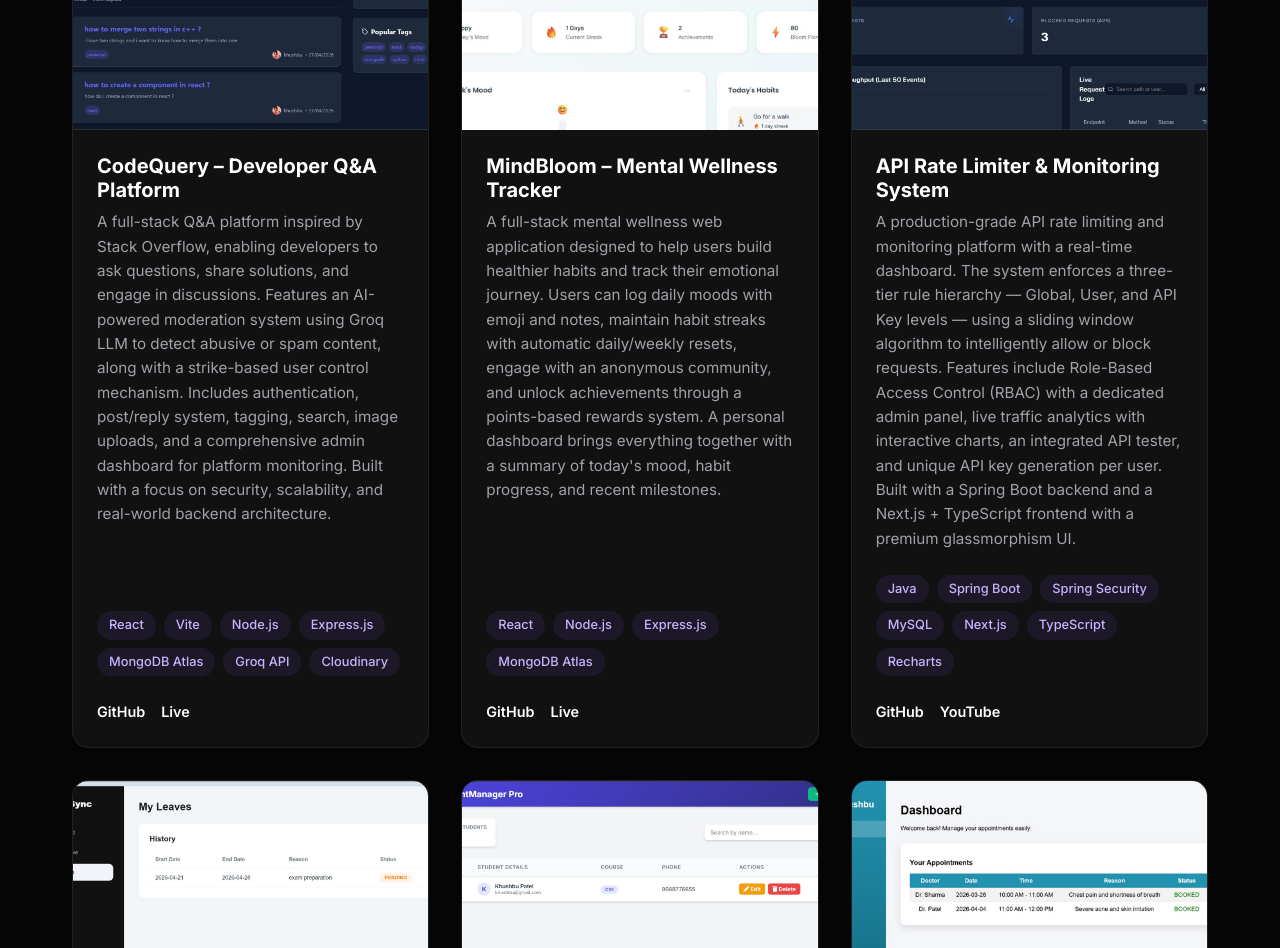
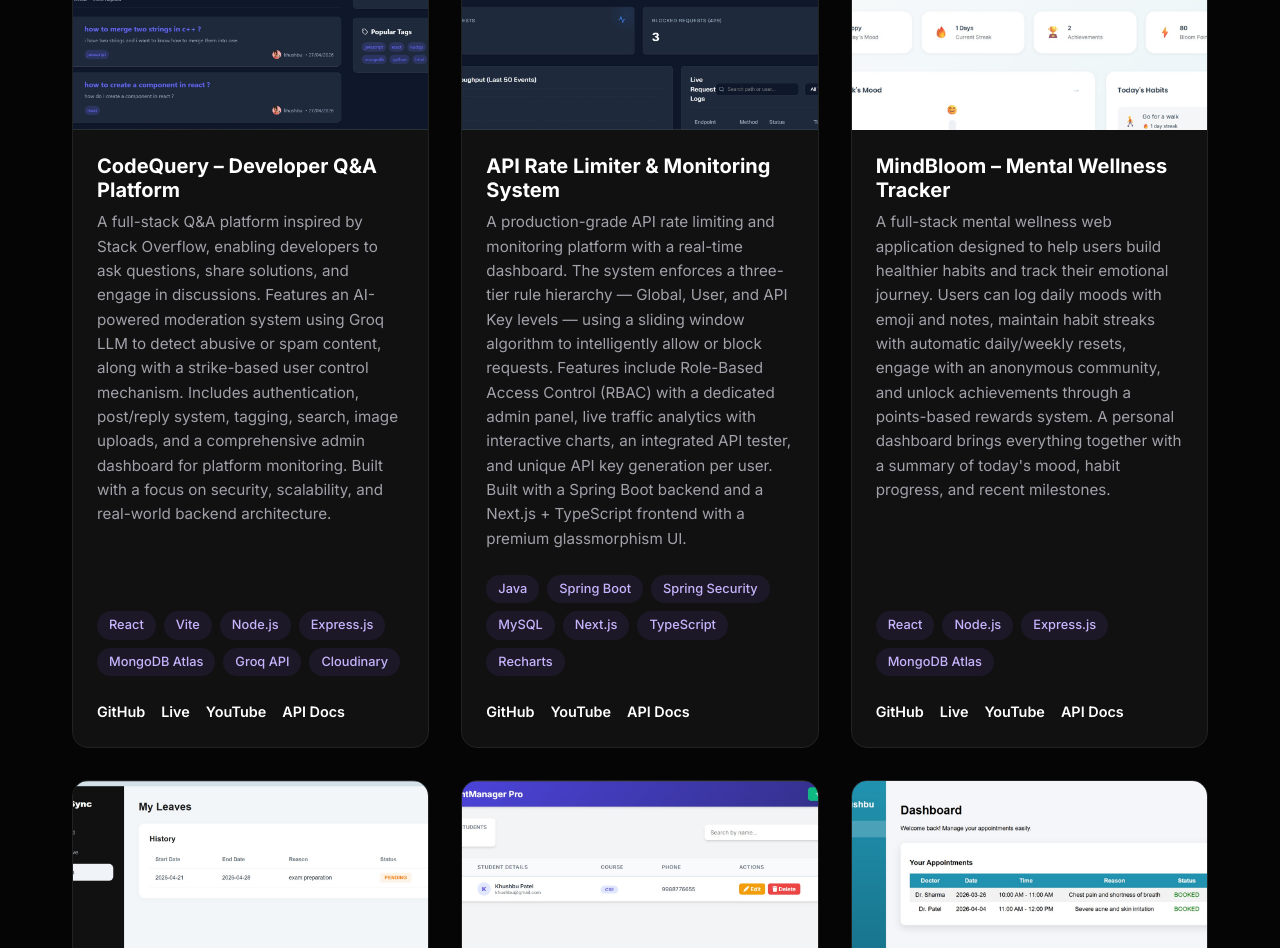
Before and after one commit to Khushbu696/Portfolio, a Next.js app: page /projects in a window 1280 px wide. Shown: the part 520-1468 px from the top of the page. Built offline with nearby package versions, Linux system fonts and the light colour scheme.

Commit message:
updated the resume and projects to include youtube demo videos and api documentation links

```diff
--- a/src/app/page.tsx
+++ b/src/app/page.tsx
@@ -148,6 +148,7 @@
               stack={["React", "Vite", "Node.js", "Express.js", "MongoDB Atlas", "Groq API", "Cloudinary"]}
               githubUrl='https://github.com/Khushbu696/CodeQuery'
               liveUrl="https://codequery-app.netlify.app/"
+              apiDocUrl="https://documenter.getpostman.com/view/39216679/2sBXwnsrid"
             />
             <ProjectCard
               title="API Rate Limiter & Monitoring System"
@@ -155,6 +156,7 @@
               image="/projects/rate_limiter.jpeg"
               stack={["Java", "Spring Boot", "Spring Security", "MySQL", "Next.js", "TypeScript", "Recharts"]}
               githubUrl="https://github.com/Khushbu696/Rate_Limiter"
+              apiDocUrl="https://documenter.getpostman.com/view/39216679/2sBXqCNiTR"
             />
           </div>
           <div className={styles.viewAllWrapper}>
--- a/src/app/projects/ProjectsClient.tsx
+++ b/src/app/projects/ProjectsClient.tsx
@@ -12,6 +12,7 @@
   githubUrl: string;
   liveUrl?: string;
   youtubeUrl?: string;
+  apiDocUrl?: string;
   category: string;
 }
 
@@ -54,6 +55,7 @@
               githubUrl={project.githubUrl}
               liveUrl={project.liveUrl}
               youtubeUrl={project.youtubeUrl}
+              apiDocUrl={project.apiDocUrl}
             />
           ))}
         </div>
--- a/src/app/projects/page.tsx
+++ b/src/app/projects/page.tsx
@@ -15,15 +15,8 @@
     stack: ["React", "Vite", "Node.js", "Express.js", "MongoDB Atlas", "Groq API", "Cloudinary"],
     githubUrl: 'https://github.com/Khushbu696/CodeQuery',
     liveUrl: 'https://codequery-app.netlify.app/',
-    category: 'MERN'
-  },
-  {
-    title: 'MindBloom – Mental Wellness Tracker',
-    description: "A full-stack mental wellness web application designed to help users build healthier habits and track their emotional journey. Users can log daily moods with emoji and notes, maintain habit streaks with automatic daily/weekly resets, engage with an anonymous community, and unlock achievements through a points-based rewards system. A personal dashboard brings everything together with a summary of today's mood, habit progress, and recent milestones.",
-    image: '/projects/mindbloom.png',
-    stack: ["React", "Node.js", "Express.js", "MongoDB Atlas"],
-    githubUrl: 'https://github.com/Khushbu696/MindBloom',
-    liveUrl: 'https://k-mindbloom.netlify.app',
+    youtubeUrl: 'https://youtu.be/lrIF9ft01cU',
+    apiDocUrl: 'https://documenter.getpostman.com/view/39216679/2sBXwnsrid',
     category: 'MERN'
   },
   {
@@ -33,7 +26,19 @@
     stack: ["Java", "Spring Boot", "Spring Security", "MySQL", "Next.js", "TypeScript", "Recharts"],
     githubUrl: 'https://github.com/Khushbu696/Rate_Limiter',
     youtubeUrl: 'https://youtu.be/ScePRdUNRNw?si=0iFxCy3brB3P__K5',
+    apiDocUrl: 'https://documenter.getpostman.com/view/39216679/2sBXqCNiTR',
     category: 'Java Full-Stack'
+  },
+  {
+    title: 'MindBloom – Mental Wellness Tracker',
+    description: "A full-stack mental wellness web application designed to help users build healthier habits and track their emotional journey. Users can log daily moods with emoji and notes, maintain habit streaks with automatic daily/weekly resets, engage with an anonymous community, and unlock achievements through a points-based rewards system. A personal dashboard brings everything together with a summary of today's mood, habit progress, and recent milestones.",
+    image: '/projects/mindbloom.png',
+    stack: ["React", "Node.js", "Express.js", "MongoDB Atlas"],
+    githubUrl: 'https://github.com/Khushbu696/MindBloom',
+    liveUrl: 'https://k-mindbloom.netlify.app',
+    youtubeUrl: 'https://youtu.be/zs8yB1loTUY',
+    apiDocUrl: 'https://documenter.getpostman.com/view/39216679/2sBXwmRYck',
+    category: 'MERN'
   },
   {
     title: 'Leave Management System',
--- a/src/components/ProjectCard.tsx
+++ b/src/components/ProjectCard.tsx
@@ -1,5 +1,4 @@
 import Image from 'next/image';
-import Link from 'next/link';
 import styles from './ProjectCard.module.css';
 
 interface ProjectCardProps {
@@ -10,6 +9,7 @@
   githubUrl?: string;
   liveUrl?: string;
   youtubeUrl?: string;
+  apiDocUrl?: string;
 }
 
 export default function ProjectCard({
@@ -20,6 +20,7 @@
   githubUrl,
   liveUrl,
   youtubeUrl,
+  apiDocUrl,
 }: ProjectCardProps) {
   return (
     <div className={styles.card}>
@@ -52,6 +53,11 @@
               YouTube
             </a>
           )}
+          {apiDocUrl && (
+            <a href={apiDocUrl} target="_blank" rel="noopener noreferrer">
+              API Docs
+            </a>
+          )}
         </div>
       </div>
     </div>
```
Also changed, not shown: 1 other file (tests, documents, lock files or other folders).
